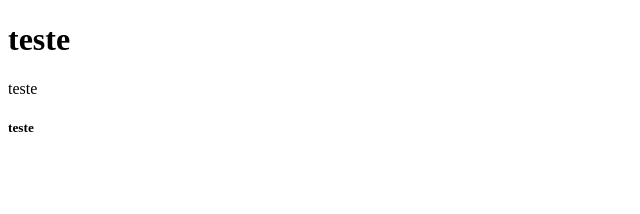
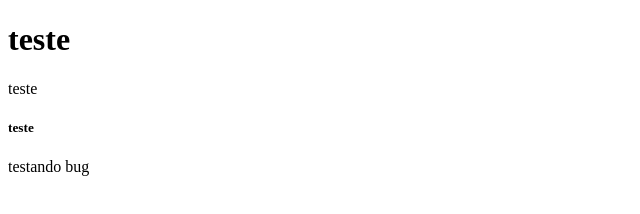
Before and after one commit to fabioivi/repoinfo6a, a plain HTML site: page index.html in a window 1280 px wide. Shown: the whole page, without its empty margins (0-640 px from the left). Drawn offline with Linux system fonts and the light colour scheme.

Commit message:
teste 32

```diff
--- a/index.html
+++ b/index.html
@@ -11,6 +11,7 @@
     <div>
 
         <h5>teste</h5>
+        <p>testando bug</p>
 
     </div>
 </body>
```
